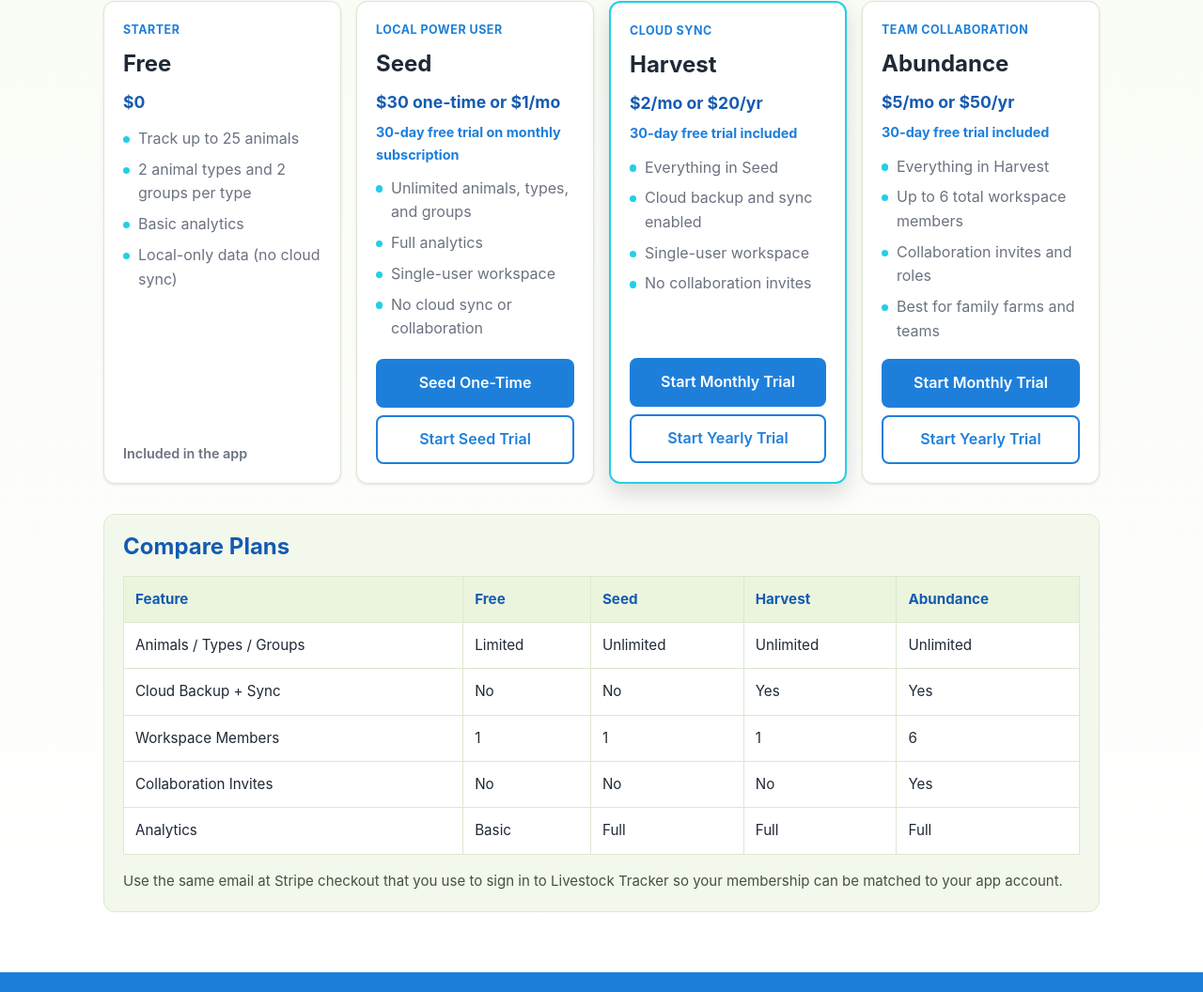
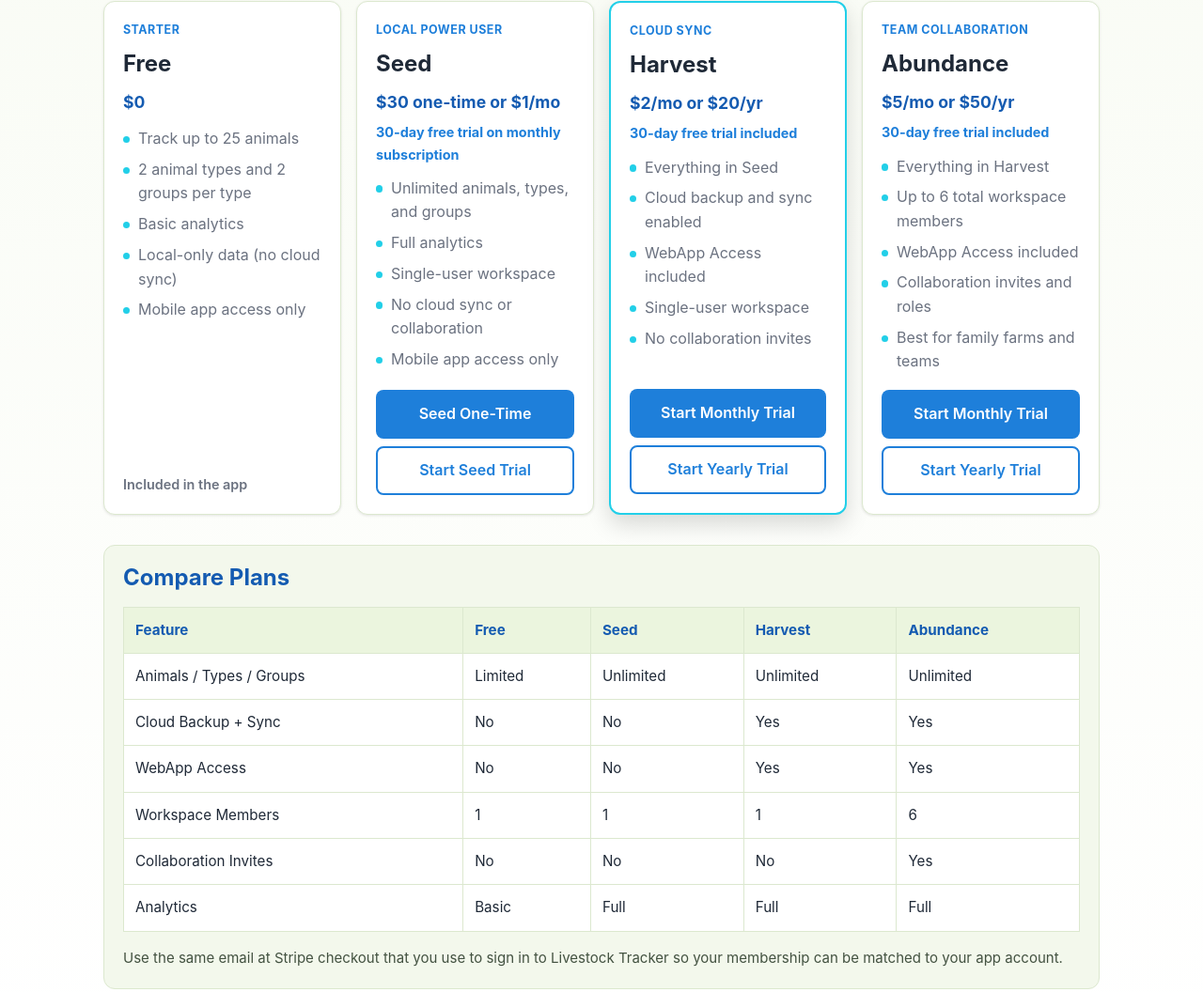
Before and after one commit to SFennington/fennington-landing, a website: page livestock-tracker/index.html in a window 1280 px wide. Shown: the part 4332-5388 px from the top of the page at 94% size. Drawn offline with Linux system fonts and the light colour scheme.

Commit message:
Update livestock plan web app access

```diff
--- a/livestock-tracker/index.html
+++ b/livestock-tracker/index.html
@@ -187,6 +187,7 @@
             <li>2 animal types and 2 groups per type</li>
             <li>Basic analytics</li>
             <li>Local-only data (no cloud sync)</li>
+            <li>Mobile app access only</li>
           </ul>
           <span class="subscription-note">Included in the app</span>
         </article>
@@ -201,6 +202,7 @@
             <li>Full analytics</li>
             <li>Single-user workspace</li>
             <li>No cloud sync or collaboration</li>
+            <li>Mobile app access only</li>
           </ul>
           <div class="subscription-actions">
             <a class="btn btn-primary" href="https://buy.stripe.com/eVq00i0Ih83Q5gHeRX7Vm00" target="_blank" rel="noopener noreferrer">Seed One-Time</a>
@@ -216,6 +218,7 @@
           <ul>
             <li>Everything in Seed</li>
             <li>Cloud backup and sync enabled</li>
+            <li>WebApp Access included</li>
             <li>Single-user workspace</li>
             <li>No collaboration invites</li>
           </ul>
@@ -233,6 +236,7 @@
           <ul>
             <li>Everything in Harvest</li>
             <li>Up to 6 total workspace members</li>
+            <li>WebApp Access included</li>
             <li>Collaboration invites and roles</li>
             <li>Best for family farms and teams</li>
           </ul>
@@ -259,6 +263,7 @@
             <tbody>
               <tr><td>Animals / Types / Groups</td><td>Limited</td><td>Unlimited</td><td>Unlimited</td><td>Unlimited</td></tr>
               <tr><td>Cloud Backup + Sync</td><td>No</td><td>No</td><td>Yes</td><td>Yes</td></tr>
+              <tr><td>WebApp Access</td><td>No</td><td>No</td><td>Yes</td><td>Yes</td></tr>
               <tr><td>Workspace Members</td><td>1</td><td>1</td><td>1</td><td>6</td></tr>
               <tr><td>Collaboration Invites</td><td>No</td><td>No</td><td>No</td><td>Yes</td></tr>
               <tr><td>Analytics</td><td>Basic</td><td>Full</td><td>Full</td><td>Full</td></tr>
```
